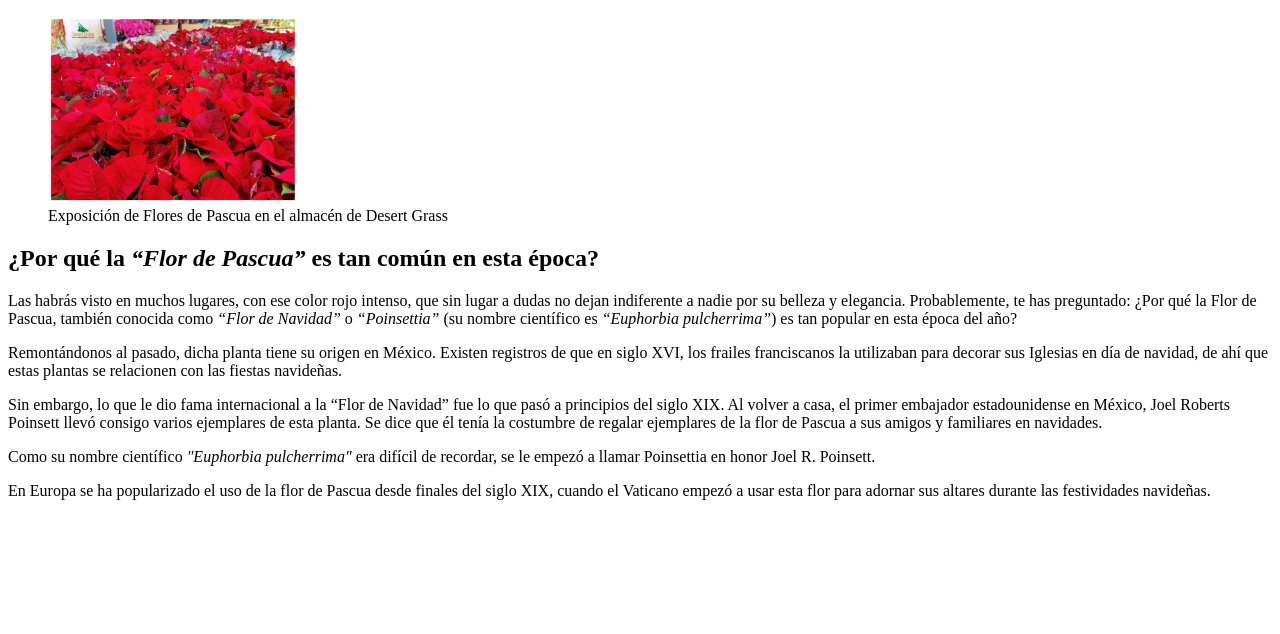
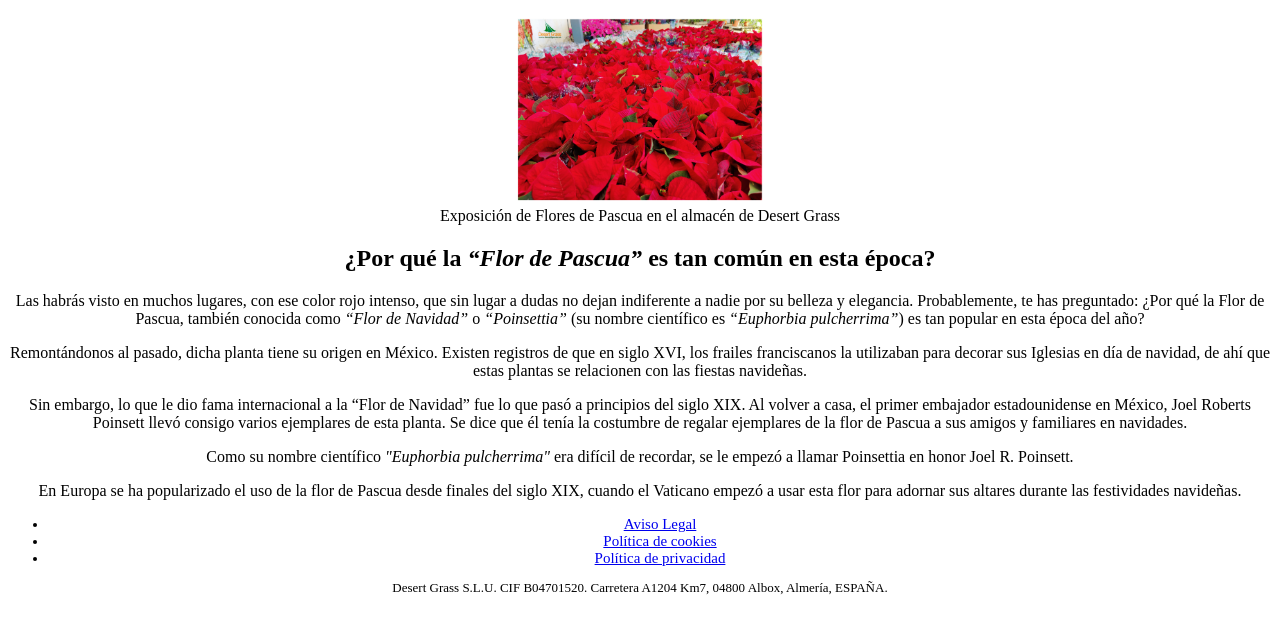
Before and after one commit to VictorRubinho/Proyecto-Pagina-Web-1, a plain HTML site: page Blog.html in a window 1280 px wide. Drawn offline with Linux system fonts and the light colour scheme.

Commit message:
Versión 07/01/22
:wq

```diff
--- a/Blog.html
+++ b/Blog.html
@@ -9,7 +9,7 @@
     <title>Desert Grass: Blog</title>
 </head>
 <body>
-    <article id="Articulo1">
+    <article class="articulo1">
         <figure>
             <img src="./Imagenes/Blog/Poinsettias.jpg" alt="Poinsettias o flores de pascua en Desert Grass" width="250px">
             <figcaption>Exposición de Flores de Pascua en el almacén de Desert Grass</figcaption>
@@ -27,5 +27,14 @@
 
             <p>En Europa se ha popularizado el uso de la flor de Pascua desde finales del siglo XIX, cuando el Vaticano empezó a usar esta flor para adornar sus altares durante las festividades navideñas.</p>
             </article>
+    <footer class="texto-footer">
+        <ul>
+            <li class="texto-footer2"><a href="./Aviso-Legal.html">Aviso Legal</a></li>
+            <li class="texto-footer2"><a href="./Politica-de-cookies.html">Política de cookies</a></li>
+            <li class="texto-footer2"><a href="./Politica-de-Privacidad.html">Política de privacidad<a></li>
+         </ul>
+                Desert Grass S.L.U. CIF B04701520. Carretera A1204 Km7, 04800 Albox, Almería, ESPAÑA.
+    </footer>
+
 </body>
 </html>
--- a/CSS/style.css
+++ b/CSS/style.css
@@ -4,20 +4,41 @@ a:hover {
 
 .menu ul li{
     color: black;
+    text-align: center;
 }
 
 .texto-grande {
     font-size: 40px;
+    text-align: center;
 }
 
 .texto-grande2 {
     font-size: 25px;
+    text-align: center;
 }
 
 #empresa {
     font-size: 20px;
+    text-align: center;
 }
 
 .foto-nuestro-trabajo {
     font-size: 17px;
 }
+
+.texto-footer {
+    font-size: 13px;
+    text-align: center;
+}
+
+.texto-footer2 {
+    font-size: 15px;
+}
+
+aside {
+    text-align: justify;
+}
+
+.articulo1 {
+    text-align: center;
+}
```
Also changed, not shown: Aviso-Legal.html (+8 -1 lines), Cesped-Artificial.html (+9 -1 lines), Contacto.html (+9 -0 lines), NuestraEmpresa.html (+9 -0 lines), NuestrosTrabajos.html (+8 -1 lines), Politica-de-Privacidad.html (+8 -1 lines), Politica-de-cookies.html (+8 -1 lines), ProyectosRecientes.html (+9 -0 lines), TiendaOnline.html (+9 -0 lines), index.html (+4 -4 lines).
